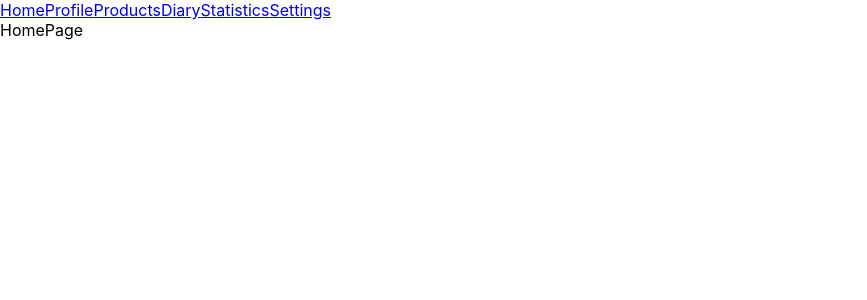
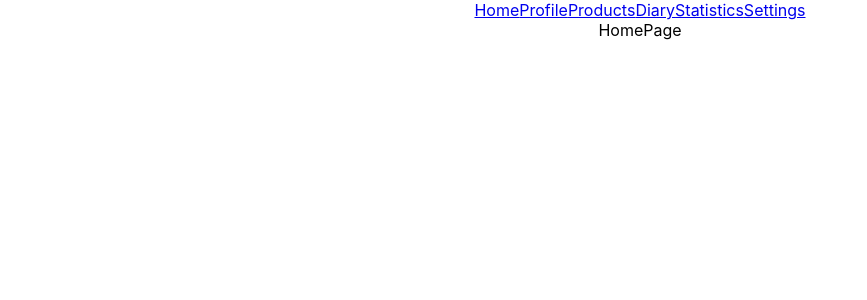
Before and after one commit to Bolbotunov/Gd-FD3-22-25_Bolbotunov, a React (Create React App) app in the folder myProject/: page / in a window 1280 px wide. Shown: the top 300 px of the page, without its empty margins (0-867 px from the left). Built offline with nearby package versions, Linux system fonts and the light colour scheme.

Commit message:
feat: add routing

```diff
--- a/myProject/src/App.tsx
+++ b/myProject/src/App.tsx
@@ -1,3 +1,4 @@
+import './App.css';
 import HomePage from './pages/HomePage';
 import Header from './components/Header';
 import { BrowserRouter, Route, Routes } from 'react-router';
@@ -6,11 +7,13 @@ import ProductsPage from './pages/ProductsPage';
 import DiaryPage from './pages/DiaryPage';
 import StatisticsPage from './pages/StatisticsPage';
 import SettingsPage from './pages/SettingsPage';
+import { ContainerDiv } from './styles/common.styled';
 
 
 function App() {
   return (
     <>
+    <ContainerDiv>
       <BrowserRouter>
         <Header/>
           <Routes>
@@ -22,6 +25,7 @@ function App() {
             <Route path='/settings' element = {<SettingsPage/>}/>
           </Routes>
       </BrowserRouter>
+    </ContainerDiv>
     </>
   );
 }
--- a/myProject/src/components/Header.tsx
+++ b/myProject/src/components/Header.tsx
@@ -1,19 +1,23 @@
 import { BrowserRouter, Route, Routes, Link } from 'react-router';
 import HomePage from '../pages/HomePage';
+import { HeaderNav } from '../styles/common.styled';
+import { HeaderContainer } from '../styles/common.styled';
 
 
 
 function App() {
   return (
     <>
-   <nav>
+    < HeaderContainer>
+      <HeaderNav>
           <Link to='/'>Home</Link>
           <Link to='/profile'>Profile</Link>
           <Link to='/products'>Products</Link>
           <Link to='/diary'>Diary</Link>
           <Link to='/statistics'>Statistics</Link>
           <Link to='/settings'>Settings</Link>
-    </nav>
+      </HeaderNav>
+      </HeaderContainer>
     </>
   );
 }
--- /dev/null
+++ b/myProject/src/styles/common.styled.tsx
@@ -0,0 +1,30 @@
+import { styled, css } from 'styled-components'
+import { Link } from 'react-router'
+
+export const FlexDiv = css`
+    display: flex;
+    align-items: center;
+    justify-content: space-between;
+`;
+
+
+export const ContainerDiv = styled('div')`
+    ${FlexDiv}
+    min-height: 100%;
+    overflow: hidden;
+    width: 100%;
+    flex-direction: column;
+`;
+
+export const HeaderContainer = styled('div')`
+    ${FlexDiv}
+    margin: 0 auto;
+    max-width: 1276px;
+    padding: 0px 82px;
+`;
+
+export const HeaderNav = styled('nav')`
+    ${FlexDiv}
+    overflow: hidden;
+    width: 100%;
+`;
```
Also changed, not shown: myProject/src/components/Header.styled.tsx (added, +24 -0 lines). Lines whose indentation alone changed are shown as unchanged.
